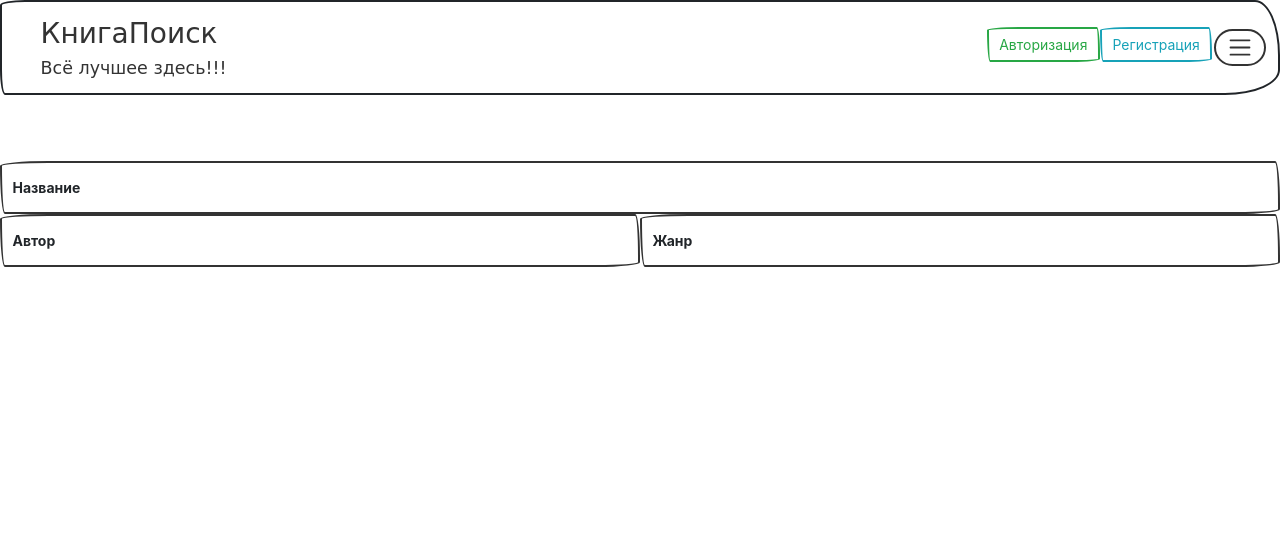
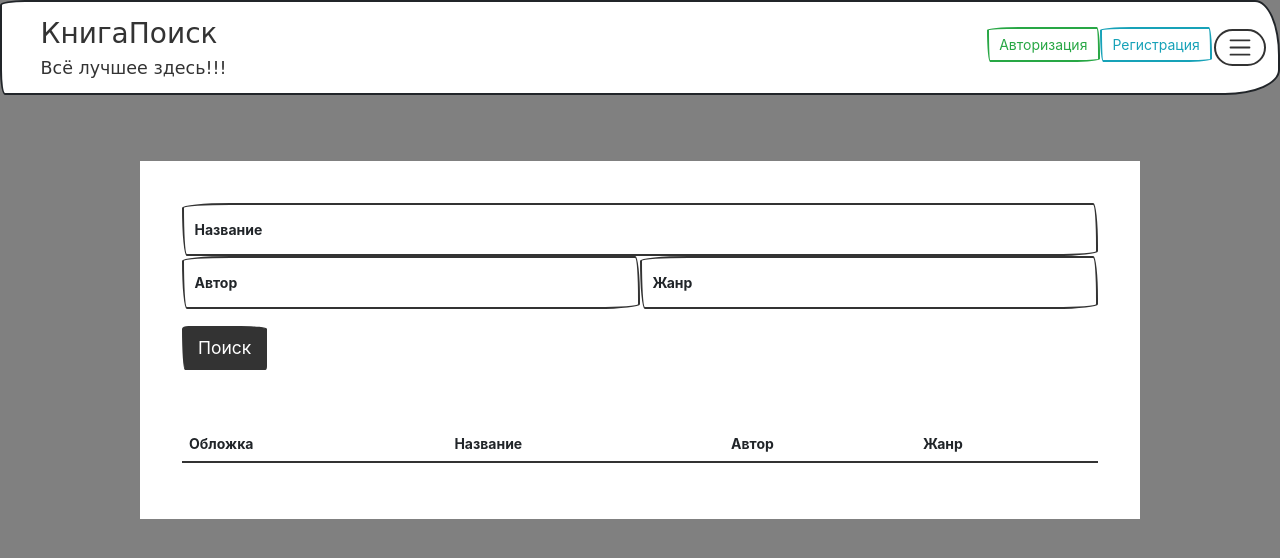
Before and after one commit to NikitaOlenichev/BookSearch, a Flask app: template templates/search.html in a window 1280 px wide. Shown: the top 558 px of the page. Run offline with Flask 3, Linux system fonts and the light colour scheme; the template is opened without the code that fills it: values that come from a table or form of the project are taken from there, others are empty; some web fonts are replaced.

Commit message:
change search

```diff
--- a/alembic/env.py
+++ b/alembic/env.py
@@ -19,7 +19,7 @@ if config.config_file_name is not None:
 # from myapp import mymodel
 # target_metadata = mymodel.Base.metadata
 import sys
-sys.path.insert(0, 'C:\\Users\\Dom\\Desktop\\WebProject\\web1\\db\\books.db')
+sys.path.insert(0, 'C:\\Users\\Dom\\Desktop\\WebProject\\web1')
 from data.db_session import SqlAlchemyBase
 import data.__all_models
 target_metadata = SqlAlchemyBase.metadata
--- a/data/__all_models.py
+++ b/data/__all_models.py
@@ -2,3 +2,5 @@ from . import users
 from . import genres
 from . import authors
 from . import books
+from . import info
+from . import images
--- a/data/books.py
+++ b/data/books.py
@@ -12,4 +12,5 @@ class Book(SqlAlchemyBase):
     author_id = sqlalchemy.Column(sqlalchemy.Integer, sqlalchemy.ForeignKey('authors.id'))
     genre = orm.relationship('Genre')
     author = orm.relationship('Author')
-    info = sqlalchemy.Column(sqlalchemy.String)
+    info = sqlalchemy.Column(sqlalchemy.Integer, sqlalchemy.ForeignKey('info.id'))
+    image = sqlalchemy.Column(sqlalchemy.Integer, sqlalchemy.ForeignKey('images.id'))
--- a/main.py
+++ b/main.py
@@ -4,6 +4,11 @@ from forms.login_form import LoginForm
 from forms.register_form import RegisterForm
 from flask_login import LoginManager, login_user, logout_user, login_required
 from data.users import User
+from data.books import Book
+from data.authors import Author
+from data.info import Info
+from data.genres import Genre
+from data.images import Image
 from forms.search import Search
 import datetime
 
@@ -75,10 +80,24 @@ def reqister():
     return render_template('register.html', title='Регистрация', form=form)
 
 
-@app.route('/search', methods=['GET', 'POST'])
-def search():
+@app.route('/search/<int:page>', methods=['GET', 'POST'])
+def search(page):
+    db_sess = db_session.create_session()
+    sp = db_sess.query(Book).filter(Book.id < 11).all()
+    sp2 = []
+    for book in sp:
+        author = db_sess.query(Author).filter(Author.id == book.author_id).first()
+        image = db_sess.query(Image).filter(Image.id == book.image).first()
+        info = db_sess.query(Info).filter(Info.id == book.info).first()
+        genre = db_sess.query(Genre).filter(Genre.id == book.genre_id).first()
+        sp2.append([image.link,
+                    book.title,
+                    author.name,
+                    genre.title,
+                    info.info])
+    print(sp2)
     form = Search()
-    return render_template('search.html', title='Поиск', form=form)
+    return render_template('search.html', title='Поиск', form=form, sp=sp2)
 
 
 if __name__ == '__main__':
--- a/static/css/mycss.css
+++ b/static/css/mycss.css
@@ -56,9 +56,7 @@ a.main {
     border-bottom: 0.2rem solid black;
 }
 
-table td {
-  width: 50%;
-}
+
 
 .lab {
     margin-top: 10px;
@@ -133,7 +131,7 @@ table.top {
 
 body {
     overflow-x: scroll;
-    background: url("../img/5.jpg");
+    background-color: gray;
     background-size: 100%;
 }
 
@@ -163,11 +161,15 @@ body {
     margin: 0 auto;
 }
 
-.search {
-    margin-top: 10rem;
+.search-btn {
+    margin-top: 5rem;
 }
 
-.form-author, .form-genre{
+.form-author, .form-genre {
     width: 50%;
     float: left;
 }
+
+.books-table {
+    margin-top: 4rem;
+}
--- a/templates/index.html
+++ b/templates/index.html
@@ -100,7 +100,7 @@
                   </tbody>
                 </table>
                 </td></tr></table>
-        <br><br><br><br><br><br><br><br><br><br><br>
+
 
     </div>
 </div>
--- a/templates/search.html
+++ b/templates/search.html
@@ -1,6 +1,8 @@
 {% extends "base.html" %}
 
 {% block content %}
+
+    <div class="page">
         <div class="search">
             <div class="form-floating">
                 {{ form.title(class="form-control", placeholder="Название") }}
@@ -16,5 +18,40 @@
                     {{ form.genre.label(for="floatingInput") }}
                 </div>
             </div>
+            <div class="search-btn">
+                {{ form.submit(type="submit", class="btn btn-primary btn-lg") }}
             </div>
+        </div>
+        <div class="books-table">
+            <table class="table table-hover">
+                <thead>
+                    <tr>
+                        <td>Обложка</td>
+                        <td>Название</td>
+                        <td>Автор</td>
+                        <td>Жанр</td>
+                    </tr>
+                </thead>
+                <tbody>
+                    {% for book in sp %}
+                        <tr class="table-light">
+                            <td>
+                                {% if book[0] != "-" %}
+                                    <img src={{ book[0] }} width="100px">
+                                {% else %}
+                                    <img src="../static/img/no-data.jpg" width="100px">
+                                {% endif %}
+                            </td>
+                        {% for item in book[1:-1] %}
+                            <td>
+                                {{ item }}
+                            </td>
+                        {% endfor %}
+                        </tr>
+                    {% endfor %}
+                </tbody>
+            </table>
+        </div>
+    </div>
+
 {% endblock %}
```
Also changed, not shown: add.py (+15 -4 lines), alembic/versions/9315508b6fef_add_info_py_and_images_py.py (added, +44 -0 lines), data/images.py (added, +9 -0 lines), data/info.py (added, +9 -0 lines), db/books.db, db/books2.db (added), static/img/no-data.jpg (added). Lines whose indentation alone changed are shown as unchanged.
